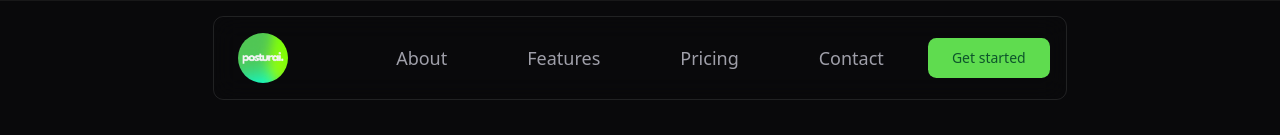
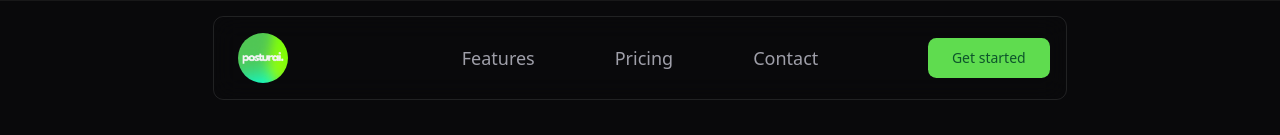
Before and after one commit to Github11200/Posturai-Hackathon-Code, a Next.js app in the folder client/: page / in a window 1280 px wide. Shown: the top 135 px of the page. Built offline with nearby package versions, Linux system fonts and the light colour scheme.

Commit message:
updated nav bar

```diff
--- a/client/components/landing/about-section.tsx
+++ b/client/components/landing/about-section.tsx
@@ -2,7 +2,7 @@ import Image from "next/image";
 
 export default function AboutSection() {
   return (
-    <div className="contents sm:block" id="about">
+    <div className="contents sm:block" id="features">
       {/* Real-time posture monitoring */}
       <section
         id="about"
--- a/client/components/landing/navbar.tsx
+++ b/client/components/landing/navbar.tsx
@@ -32,14 +32,6 @@ export function Navbar() {
           />
         </Link>
         <ul className="hidden lg:flex items-center gap-12 text-base md:text-lg font-medium">
-          <li>
-            <Link
-              href="#about"
-              className="text-muted-foreground text-lg px-4 transition-colors hover:text-foreground/90"
-            >
-              About
-            </Link>
-          </li>
           <li>
             <Link
               href="#features"
```
